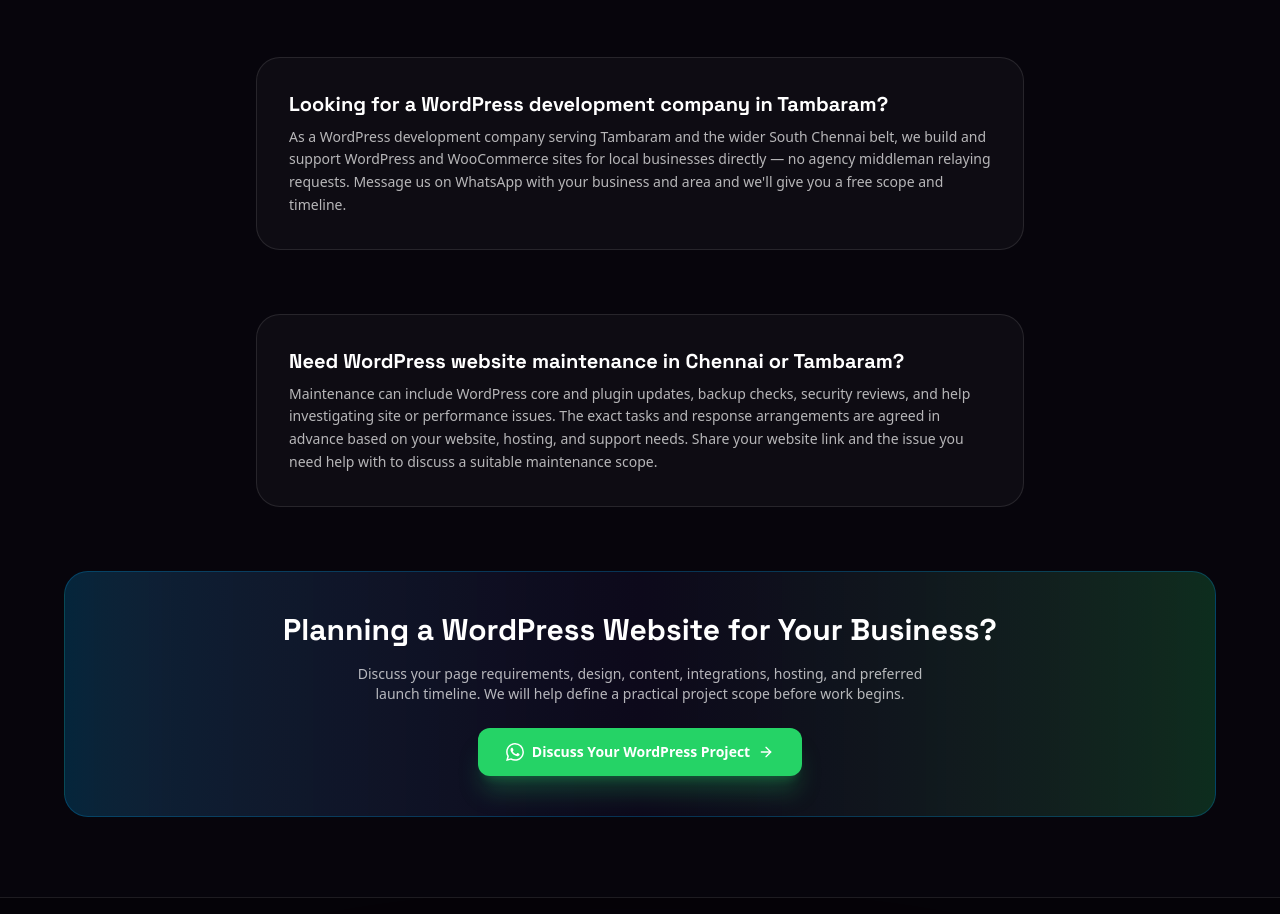
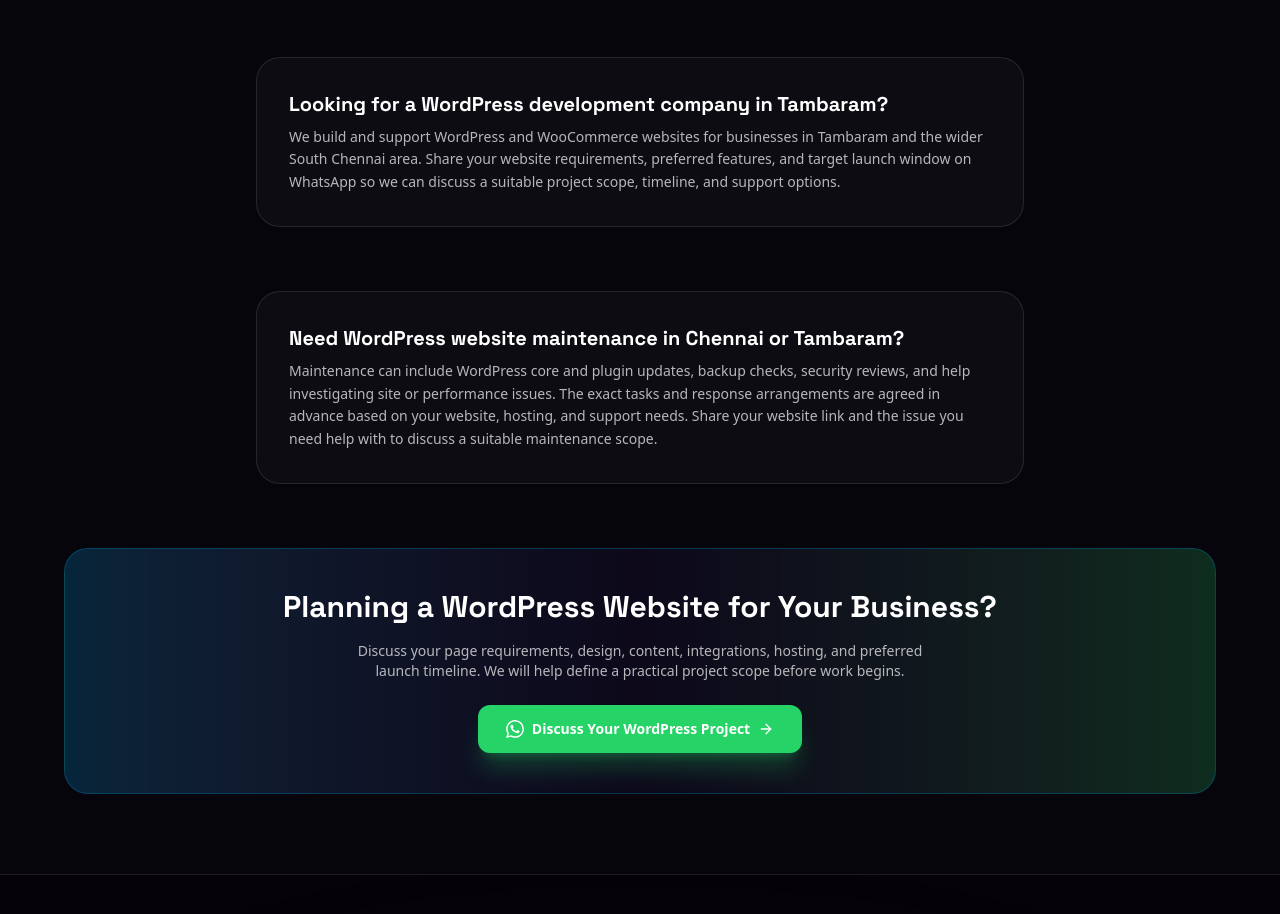
Before and after one commit to deenapriyanka00217-arch/my-dp-Digital, a React (Vite) app: page /wordpress in a window 1280 px wide. Shown: the part 2000-2914 px from the top of the page. Built offline with nearby package versions, Linux system fonts and the light colour scheme.

Commit message:
Remove unverified WordPress service claims from Tambaram answer

```diff
--- a/src/pages/WordPressPage.tsx
+++ b/src/pages/WordPressPage.tsx
@@ -287,10 +287,9 @@ export const WordPressPage: React.FC = () => {
             Looking for a WordPress development company in Tambaram?
           </h3>
           <p className="text-xs sm:text-sm text-white/70 leading-relaxed">
-            As a WordPress development company serving Tambaram and the wider South Chennai belt, we build and
-            support WordPress and WooCommerce sites for local businesses directly — no agency middleman relaying
-            requests. Message us on WhatsApp with your business and area and we'll give you a free scope and
-            timeline.
+            We build and support WordPress and WooCommerce websites for businesses in Tambaram and the wider
+            South Chennai area. Share your website requirements, preferred features, and target launch window on
+            WhatsApp so we can discuss a suitable project scope, timeline, and support options.
           </p>
         </div>
       </div>
```
